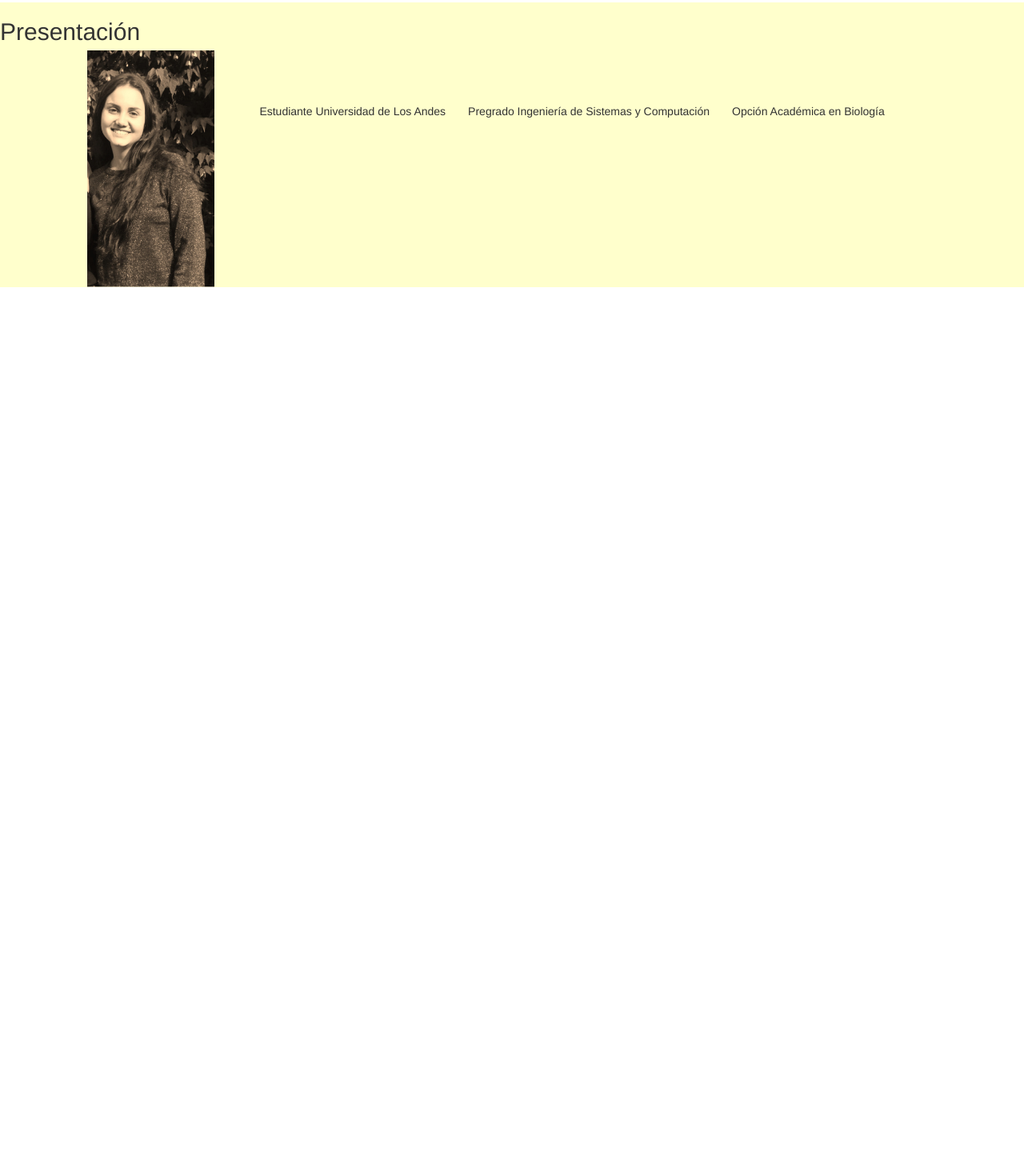
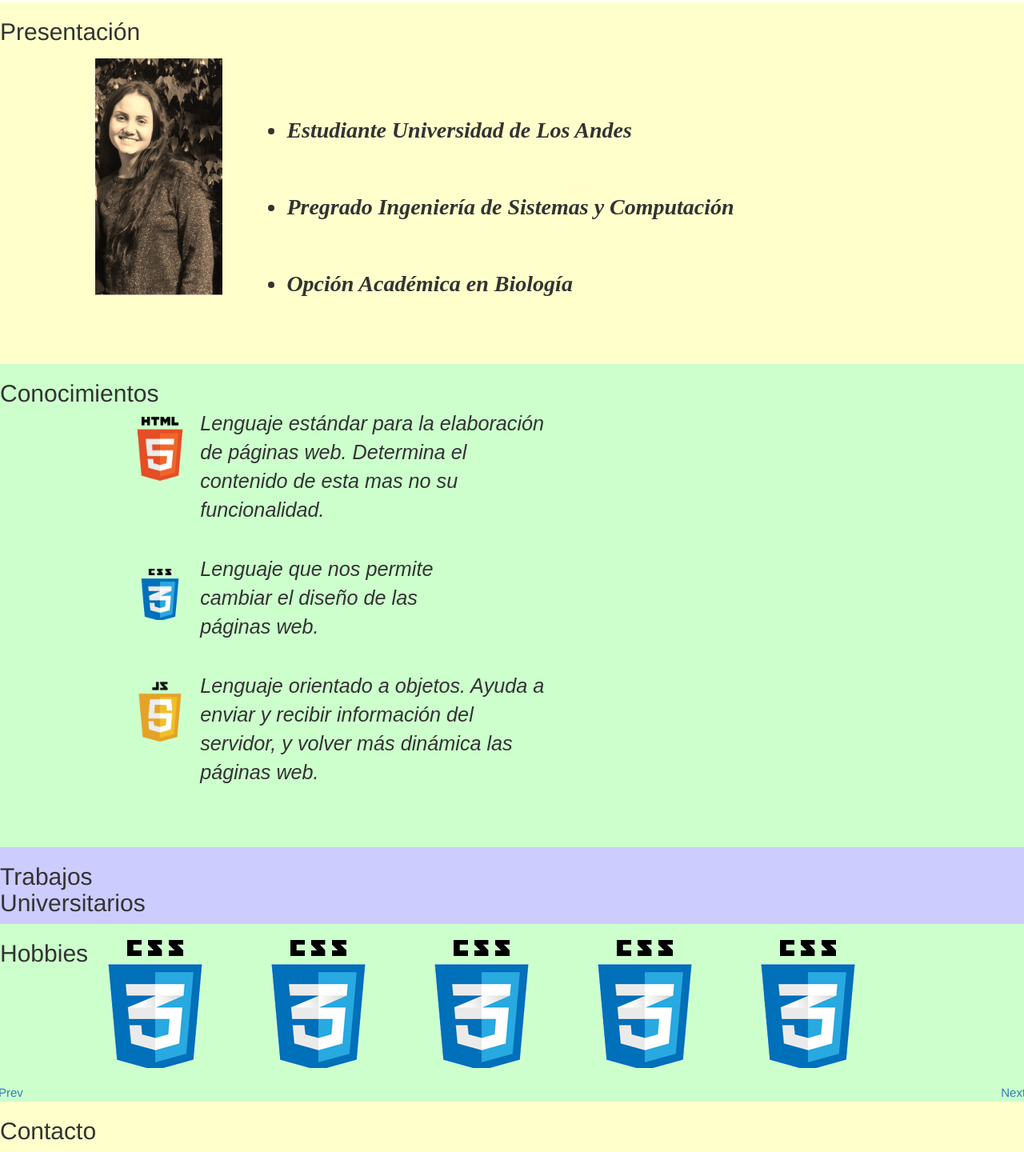
Before and after one commit to lcastro12/WebDev, a plain HTML site: page MyWebPage.html in a window 1280 px wide. Shown: the part 509-1949 px from the top of the page at 80% size. Before the commit the page ends 868 px from the top, so only its background shows below. Drawn offline with nearby package versions, Linux system fonts and the light colour scheme.

Commit message:
Last changes

```diff
--- a/MyWebPage.html
+++ b/MyWebPage.html
@@ -8,6 +8,7 @@
 	<!-- Bootstrap -->
 	<!--link href="css/bootstrap.min.css" rel="stylesheet"!-->
 	<!-- Latest compiled and minified CSS -->
+	<script src="js/javascript.js"></script>
 	<script src="https://ajax.googleapis.com/ajax/libs/jquery/1.12.4/jquery.min.js"></script>
 	<link rel="stylesheet" href="https://maxcdn.bootstrapcdn.com/bootstrap/3.3.7/css/bootstrap.min.css" integrity="sha384-BVYiiSIFeK1dGmJRAkycuHAHRg32OmUcww7on3RYdg4Va+PmSTsz/K68vbdEjh4u" crossorigin="anonymous">
 
@@ -17,6 +18,7 @@
 	<!-- Latest compiled and minified JavaScript -->
 	<script src="https://maxcdn.bootstrapcdn.com/bootstrap/3.3.7/js/bootstrap.min.js" integrity="sha384-Tc5IQib027qvyjSMfHjOMaLkfuWVxZxUPnCJA7l2mCWNIpG9mGCD8wGNIcPD7Txa" crossorigin="anonymous"></script>
 	<script src="https://use.fontawesome.com/d84be45c8c.js"></script>
+
 	<title>WebPage</title>
 
 </head>
@@ -42,10 +44,10 @@
 					<!--<div class="col-lg-8">!-->
 					<ul class="nav">
 						<li><a class="fa fa-id-card fa-lg" class="active" href="#Presentacion">Presentación</a></li>
-						<li><a class="fa fa-phone-square fa-lg" href="#Contacto">Contacto</a></li>
 						<li><a class="fa fa-mortar-board fa-lg" href="#Conocimientos">Conocimientos</a></li>
 						<li><a class="fa fa-suitcase fa-lg" href="#Trabajos">Trabajos Universitarios</a></li>
 						<li><a class="fa fa-thumbs-up fa-lg" href="#Hobbies">Hobbies</a></li>
+						<li><a class="fa fa-phone-square fa-lg" href="#Contacto">Contacto</a></li>
 					</ul>
 					<!--/.nav-collapse -->
 				</div>
@@ -63,21 +65,78 @@
 			<div class="col-md-10">
 				<img class="pres_img" src="images/699.jpg" alt="Picture">
 				<p>
-			<ul style="list-style-type: disc">
-				<li>Estudiante Universidad de Los Andes</li>
-				<li>Pregrado Ingeniería de Sistemas y Computación</li>
-				<li>Opción Académica en Biología</li>
+					<ul>
+						<li class="pres_lista"><b>Estudiante Universidad de Los Andes</b></li>
+						<br>
+						<li class="pres_lista"><b>Pregrado Ingeniería de Sistemas y Computación</b></li>
+						<br>
+						<li class="pres_lista"><b>Opción Académica en Biología</b></li>
 					</ul>
 				</p>
 			</div>
 		</div>
 	</div>
+	<div id="Conocimientos">
+		<div class="row">
+			<div class="col-md-1">
+				<h2>Conocimientos</h2>
+			</div>
+			<div class="con_list">
+				<ul class="cono_lista">
+					<li class="cono_lista">
+						<img class="cono_img" src="images/html.png" alt="HTML">
+						<p>Lenguaje estándar para la elaboración de páginas web. Determina el contenido de esta mas no su funcionalidad.</p>
+					</li>
+					<li class="cono_lista">
+						<img class="cono_img" src="images/CSS.png" alt ="CSS">
+						<p>Lenguaje que nos permite cambiar el diseño de las páginas web.</p>
+					</li>
+					<li class="cono_lista">
+						<img class="cono_img" src="images/javascript.png" alt="JavaScript">
+						<p>Lenguaje orientado a objetos. Ayuda a enviar y recibir información del servidor, y volver más dinámica las páginas web.</p>
+					</li>
+				</ul>
+			</div>
+		</div>
+	</div>
+	<div id="Trabajos">
+		<div class="row">
+			<div class="col-md-1">
+				<h2>Trabajos Universitarios</h2>
+			</div>
+		</div>
+	</div>
+	<div id="Hobbies">
+		<div class="row">
+			<div class="col-md-1">
+				<h2>Hobbies</h2>
+			</div>
+			<div class=”container”>
+				<div id="slideshow">
+					<img src="images/CSS.png" />
+					<img src="images/CSS.png" />
+					<img src="images/CSS.png" />
+					<img src="images/CSS.png" />
+					<img src="images/CSS.png" />
+				</div>
+				<a href="javascript:moveSlide('prev');" style="float: left;">&lt; Prev</a>
+				<a href="javascript:moveSlide('next');" style="float: right;">Next &gt;</a>
+			</div>
+		</div>
+	</div>
+	<div id="Contacto">
+		<div class="row">
+			<div class="col-md-1">
+				<h2>Contacto</h2>
+			</div>
+		</div>
+	</div>
 
-
-</div>
 	<!-- jQuery (necessary for Bootstrap's JavaScript plugins) -->
 
 	<!-- Include all compiled plugins (below), or include individual files as needed -->
 	<!--script src="js/bootstrap.min.js"></script !-->
 	<script src="https://maxcdn.bootstrapcdn.com/bootstrap/3.3.7/js/bootstrap.min.js" integrity="sha384-Tc5IQib027qvyjSMfHjOMaLkfuWVxZxUPnCJA7l2mCWNIpG9mGCD8wGNIcPD7Txa" crossorigin="anonymous"></script>
 </body>
+
+<!-- Reference: https://code.tutsplus.com/tutorials/create-a-sticky-note-effect-in-5-easy-steps-with-css3-and-html5--net-13934 !-->
--- a/styles/style.css
+++ b/styles/style.css
@@ -8,12 +8,45 @@ div a{
 #Presentacion {
 	background-color: #ffc;
 }
+#Conocimientos {
+	background-color: #cfc;
+}
+#Trabajos {
+	background-color: #ccf;
+}
+#Hobbies {
+	background-color: #cfc;
+}
+#Contacto {
+	background-color: #ffc;
+}
+.pres_lista{
+	font-size:200%;
+	font-family: "Times New Roman",Georgia,Serif;
+	font-style: italic;
+}
+.cono_lista{
+	list-style:none;
+}
 
 .pres_img {
 	display:block;
 	width:15%;
 	height:auto;
 	float:left;
+	margin:10px;
+}
+.cono_img {
+	display:block;
+	width:80px;
+	height:80px;
+	float:left;
+	margin:10px;
+}
+li p{
+	float:left;
+	width:40%;
+	font-style: italic;
 }
 h1{
 
@@ -42,7 +75,7 @@ h2,p{
   font-weight:normal;
 }
 ul,li{
-  list-style:none;
+  list-style:disc;
 }
 ul{
   overflow:hidden;
```
Also changed, not shown: images/CSS.png (added), images/futbol.JPG (added), images/html.png (added), images/javascript.png (added), js/javascript.js (added). Lines whose indentation alone changed are shown as unchanged.
